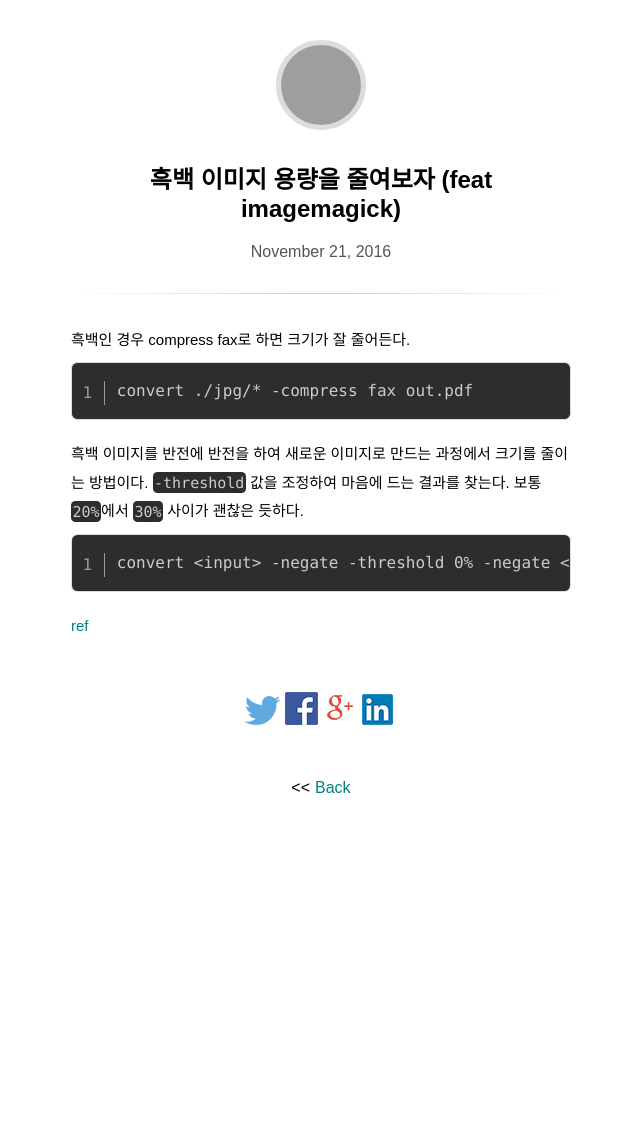
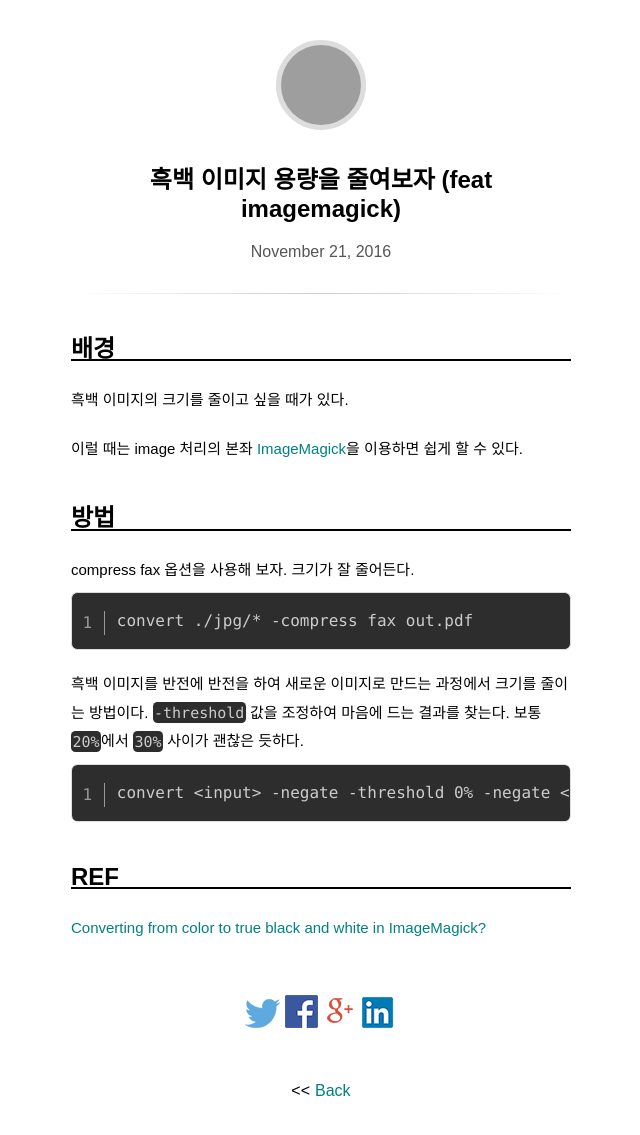
Before and after one commit to pinedance/blog, a Jekyll site: the page built from _posts/2016/07-12/2016-11-21-흑백-이미지-용량을-줄여보자.md, in a window 1280 px wide, cut to the strip 0-1145 px from the top of the page. Shown: the top 1135 px of the strip, without its empty margins (319-959 px from the left). Built offline with Jekyll 4.4.1, drawn with Linux system fonts in a browser that asks for light colours; some web fonts are replaced; comment, search, counter and statistics services are not loaded; before the commit the page ends 900 px from its top, so only the background shows below that; grey boxes are pictures that could not be loaded.

Commit message:
Update 2016-11-21-흑백-이미지-용량을-줄여보자.md

````diff
--- a/_posts/2016/07-12/2016-11-21-흑백-이미지-용량을-줄여보자.md
+++ b/_posts/2016/07-12/2016-11-21-흑백-이미지-용량을-줄여보자.md
@@ -5,7 +5,15 @@ categories: 생활자동화
 ---
 
 
-흑백인 경우 compress fax로 하면 크기가 잘 줄어든다.
+## 배경
+
+흑백 이미지의 크기를 줄이고 싶을 때가 있다.
+
+이럴 때는 image 처리의 본좌 [ImageMagick](https://www.imagemagick.org/script/index.php)을 이용하면 쉽게 할 수 있다.
+
+## 방법
+
+compress fax 옵션을 사용해 보자. 크기가 잘 줄어든다.
 
 ```
 convert ./jpg/* -compress fax out.pdf
@@ -17,4 +25,6 @@ convert ./jpg/* -compress fax out.pdf
 convert <input> -negate -threshold 0% -negate <output>
 ```
 
-[ref](http://superuser.com/questions/893476/converting-from-color-to-true-black-and-white-in-imagemagick)
+## REF
+
+[Converting from color to true black and white in ImageMagick?](http://superuser.com/questions/893476/converting-from-color-to-true-black-and-white-in-imagemagick)
````
